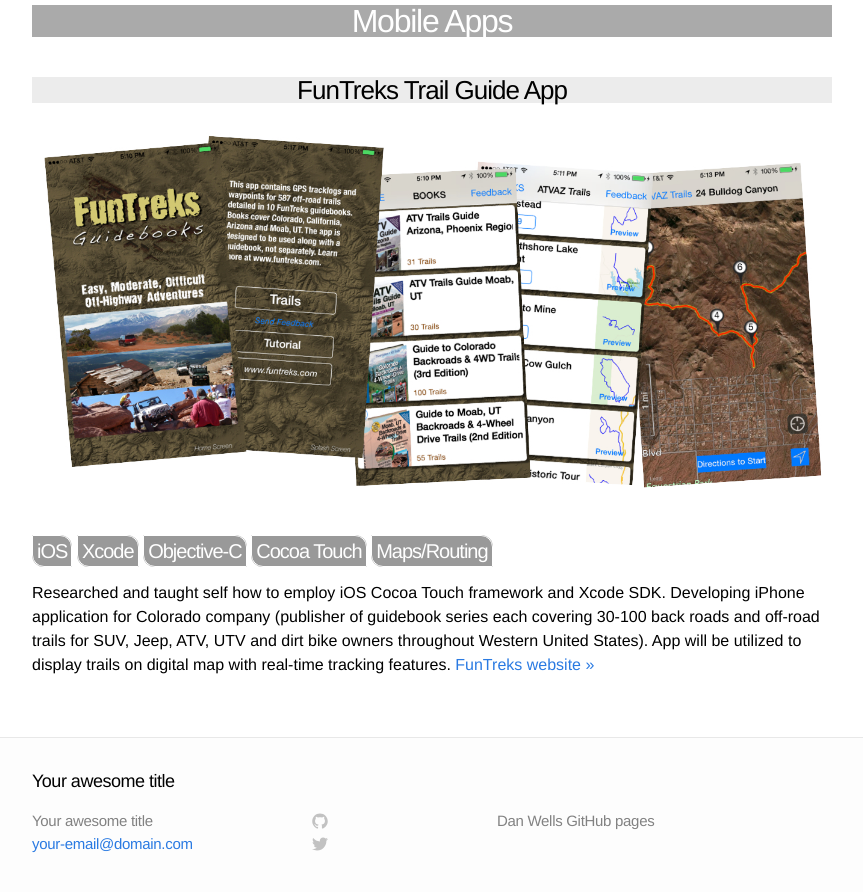
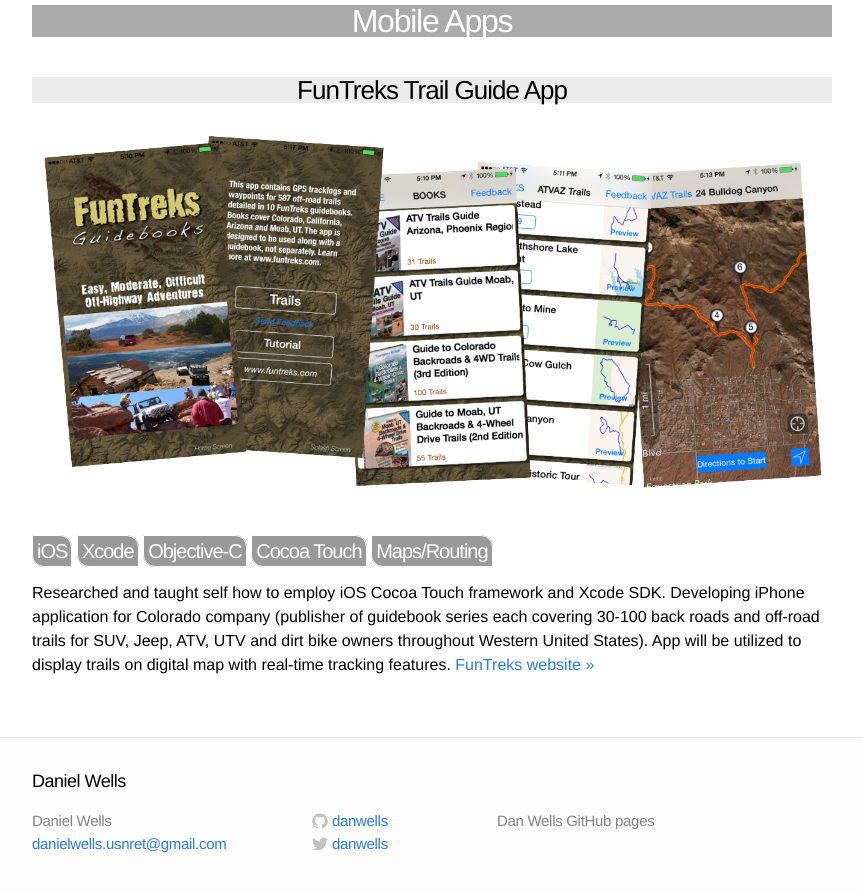
Before and after one commit to danwells/portfolio-jekyll, a Jekyll site: the page built from index.html, in a window 1280 px wide and 900 px high, scrolled down 2293 px. Shown: the top 892 px of the window, without its empty margins (208-1071 px from the left). Built offline with Jekyll 4.4.1, drawn with Linux system fonts in a browser that asks for light colours; some of the changed text lies outside the part shown.

Commit message:
Added user info to configuration file

```diff
--- a/_config.yml
+++ b/_config.yml
@@ -1,9 +1,10 @@
 # Site settings
-title: Your awesome title
-email: your-email@domain.com
+title: Daniel Wells
+email: danielwells.usnret@gmail.com
+username: danwells
+twittername: dwellsusnret
 description: "Dan Wells GitHub pages"
 baseurl: "/portfolio-jekyll"
-# url: "http://yourdomain.com"
 
 # Build settings
 markdown: kramdown
```
